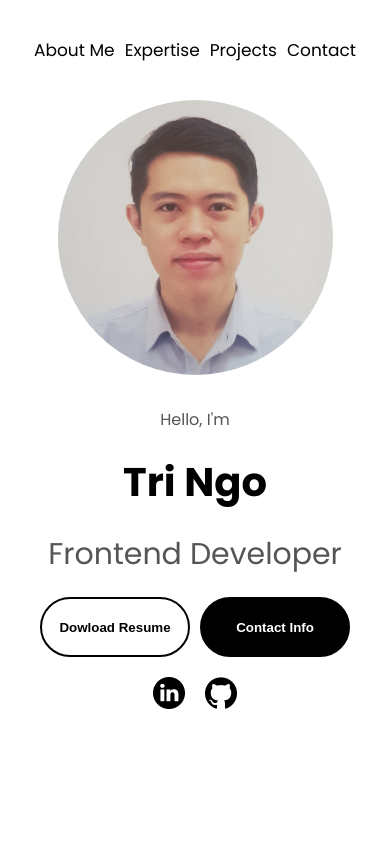
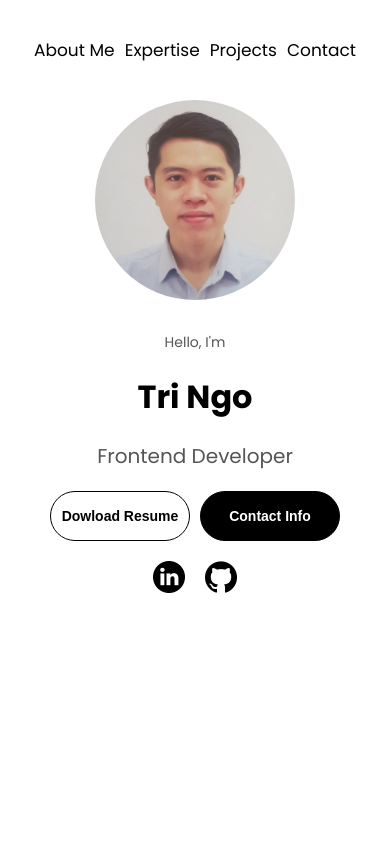
Before and after one commit to tringo286/Personal-Portfolio-Website, a plain HTML site: page index.html in a window 390 px wide. Shown: the top 844 px of the page. Drawn offline with Linux system fonts and the light colour scheme; a script that the page names is missing.

Commit message:
Resized profile and about-me images; fixed LinkedIn icon link issue

```diff
--- a/index.html
+++ b/index.html
@@ -214,7 +214,7 @@
 
                     <img src="./assets/linkedin.png" alt="Linkedin icon" class="icon contact-icon">
                     <p>
-                        <a href="mailto:tringo831@gmail.com">LinkedIn</a>
+                        <a href="https://www.linkedin.com/in/tringo286" target="_blank">LinkedIn</a>
                     </p>
                 </div>
                 <div class="contact-info-container">
--- a/mediaqueries.css
+++ b/mediaqueries.css
@@ -20,13 +20,13 @@
   }
 
   .section-pic-container {
-      width: 275px;
-      height: 275px;
+      width: 200px;
+      height: 200px;
       margin: 0 auto 2rem;
   }
 
   #about .section-pic-container {
-    width: 275px;
+    width: 180px;
     height: auto;
   }
   .about-containers {
@@ -62,11 +62,26 @@
   }
 
   .title {
-    font-size: 40px;
+    font-size: 32px;
+  }
+
+  .section_text_p2 {
+    font-size: 20px;
   }
 
   .text-container {
     width: 320px;
+  }
+
+  p {
+    font-size: 14px;
+  }
+
+  .btn {
+    border: 1px solid black;
+    width: 140px;
+    height: 50px;
+    font-size: 14px;
   }
 
   #about {
```
